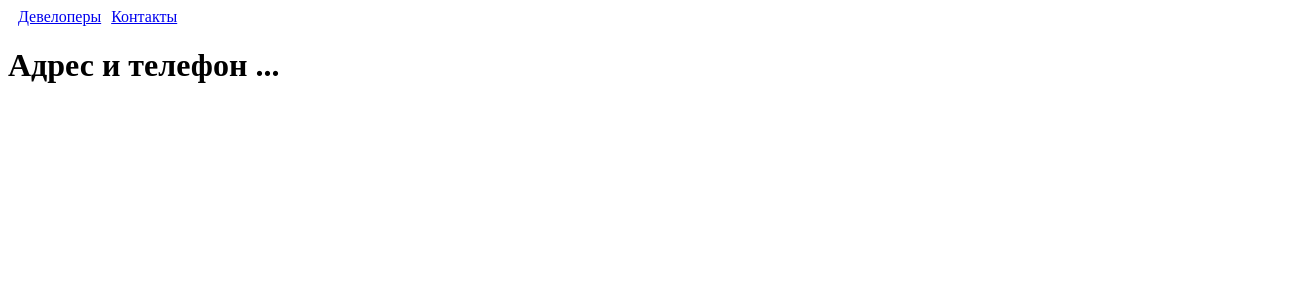
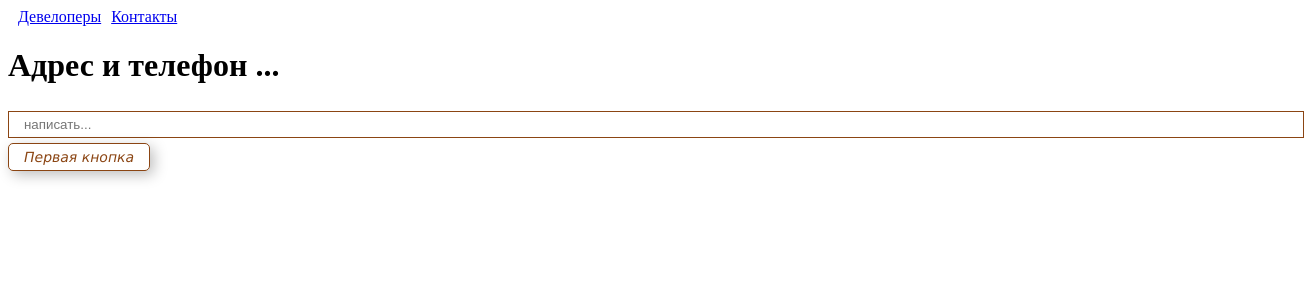
Before and after one commit to yasprog/test-springsec, a React (Create React App) app: page /contacts in a window 1280 px wide. Shown: the top 300 px of the page, 1304 px wide, since content can reach past the window. Built offline with nearby package versions, Linux system fonts and the light colour scheme.

Commit message:
Начало. Созданы кнопка и инпут

```diff
--- a/package.json
+++ b/package.json
@@ -6,6 +6,7 @@
     "@testing-library/jest-dom": "^5.16.2",
     "@testing-library/react": "^12.1.3",
     "@testing-library/user-event": "^13.5.0",
+    "axios": "^0.26.0",
     "react": "^17.0.2",
     "react-dom": "^17.0.2",
     "react-router-dom": "^6.2.1",
--- /dev/null
+++ b/src/components/UI/button/MyButton.jsx
@@ -0,0 +1,11 @@
+import React from 'react';
+import classes from './MyButton.module.css'
+const MyButton = ({children, ...props}) => {
+    return (
+        <button {...props} className={classes.myBtn}>
+            {children}
+        </button>
+    );
+};
+
+export default MyButton;
--- /dev/null
+++ b/src/components/UI/button/MyButton.module.css
@@ -0,0 +1,12 @@
+.myBtn {
+    padding: 5px 15px;
+    color: saddlebrown;
+    font-size: 14px;
+    background: transparent;
+    border: 1px solid saddlebrown;
+    border-radius: 5px;
+    cursor: pointer;
+    font-family: 'Lucida Sans', 'Lucida Sans Regular', 'Lucida Grande', 'Lucida Sans Unicode', Geneva, Verdana, sans-serif;
+    font-style: italic;
+    box-shadow: 4px 4px 14px rgba(0, 0, 0, 0.25);
+}
--- /dev/null
+++ b/src/components/UI/input/MyInput.jsx
@@ -0,0 +1,9 @@
+import React from 'react';
+import classes from "./MyInput.module.css"
+const MyInput = React.forwardRef((props, ref) => {
+    return (
+        <input ref={ref} className={classes.myInput} {...props}/>
+    );
+});
+
+export default MyInput;
--- /dev/null
+++ b/src/components/UI/input/MyInput.module.css
@@ -0,0 +1,7 @@
+.myInput {
+    width: 100%;
+    padding: 5px 15px;
+    margin: 5px 0px;
+    border: 1px solid saddlebrown;
+
+}
--- a/src/pages/Contacts.jsx
+++ b/src/pages/Contacts.jsx
@@ -1,9 +1,17 @@
 import React from 'react';
+import MyButton from "../components/UI/button/MyButton";
+import MyInput from "../components/UI/input/MyInput";
 
 const Contacts = () => {
     return (
         <div>
             <h1>Адрес и телефон ...</h1>
+
+            <form action="submit">
+                <MyInput placeholder="написать..."/>
+                <MyButton>Первая кнопка</MyButton>
+            </form>
+
         </div>
     );
 };
```
Also changed, not shown: src/API/PostService.js (added, +7 -0 lines), src/pages/Login.jsx (added), 1 other file (tests, documents, lock files or other folders).
